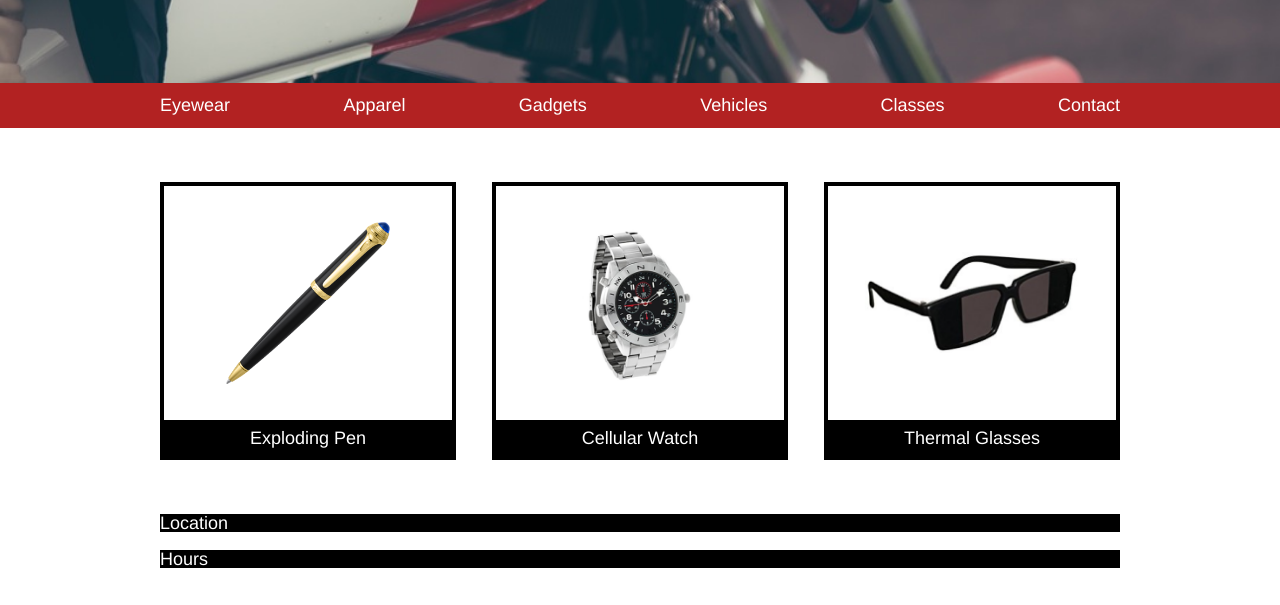
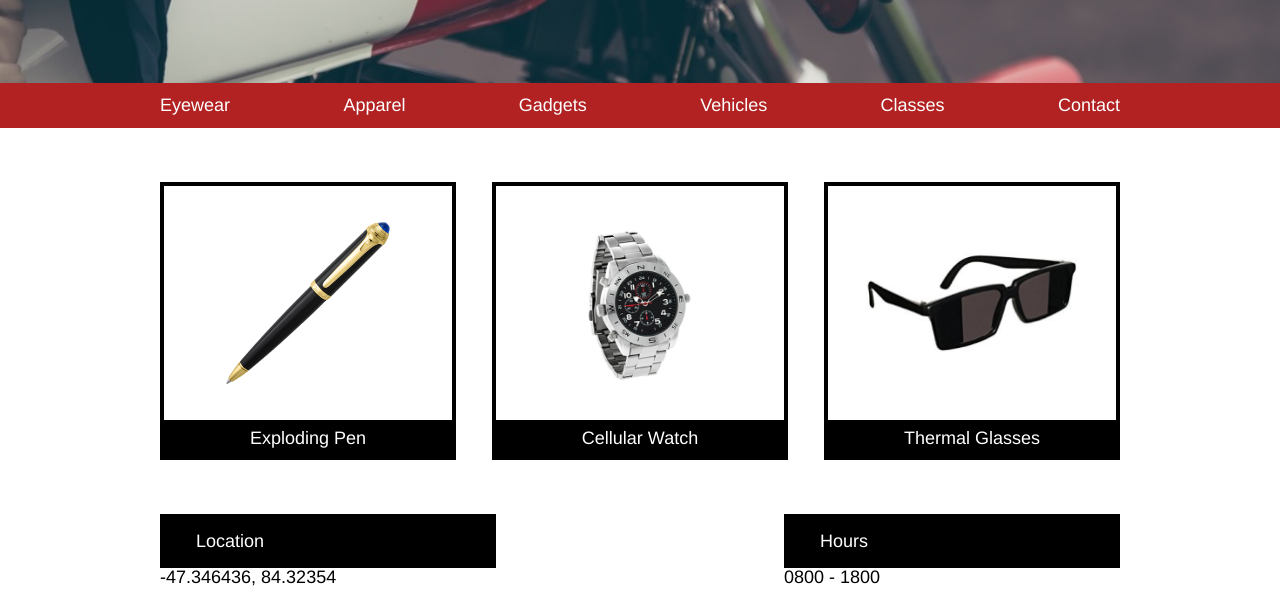
Before and after one commit to edward8e/SecretAgentSupply, a plain HTML site: page index.html in a window 1280 px wide. Shown: the part 418-1023 px from the top of the page. Drawn offline with Linux system fonts and the light colour scheme.

Commit message:
Made some changes to the business info

```diff
--- a/resources/css/style.css
+++ b/resources/css/style.css
@@ -94,4 +94,15 @@ border: 4px solid black;
 
 .title{
   background-color: black;
+  padding: 1rem 2rem;
 }
+.location, .hours{
+  width: 35%;
+}
+.business-info .container{
+  display: flex;
+  justify-content: space-between;
+}
+.location div+span, .hours div+span{
+  color: black;
+}
```
